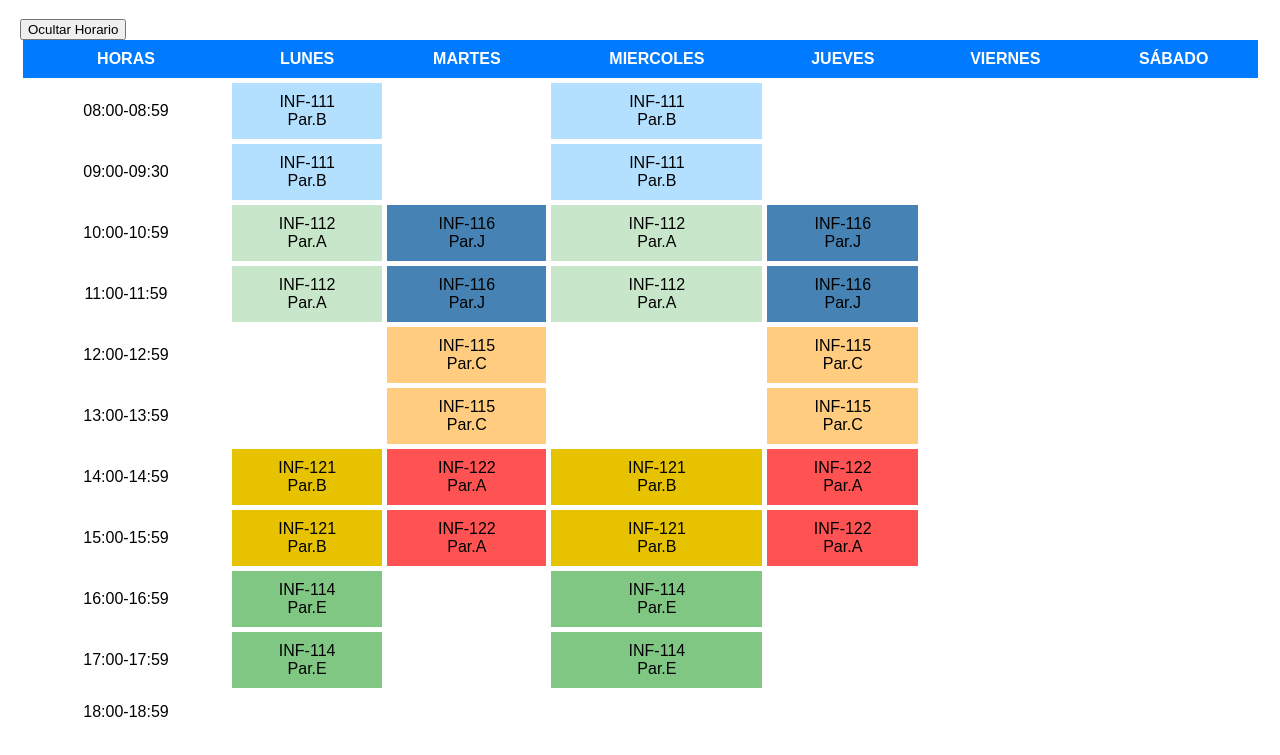
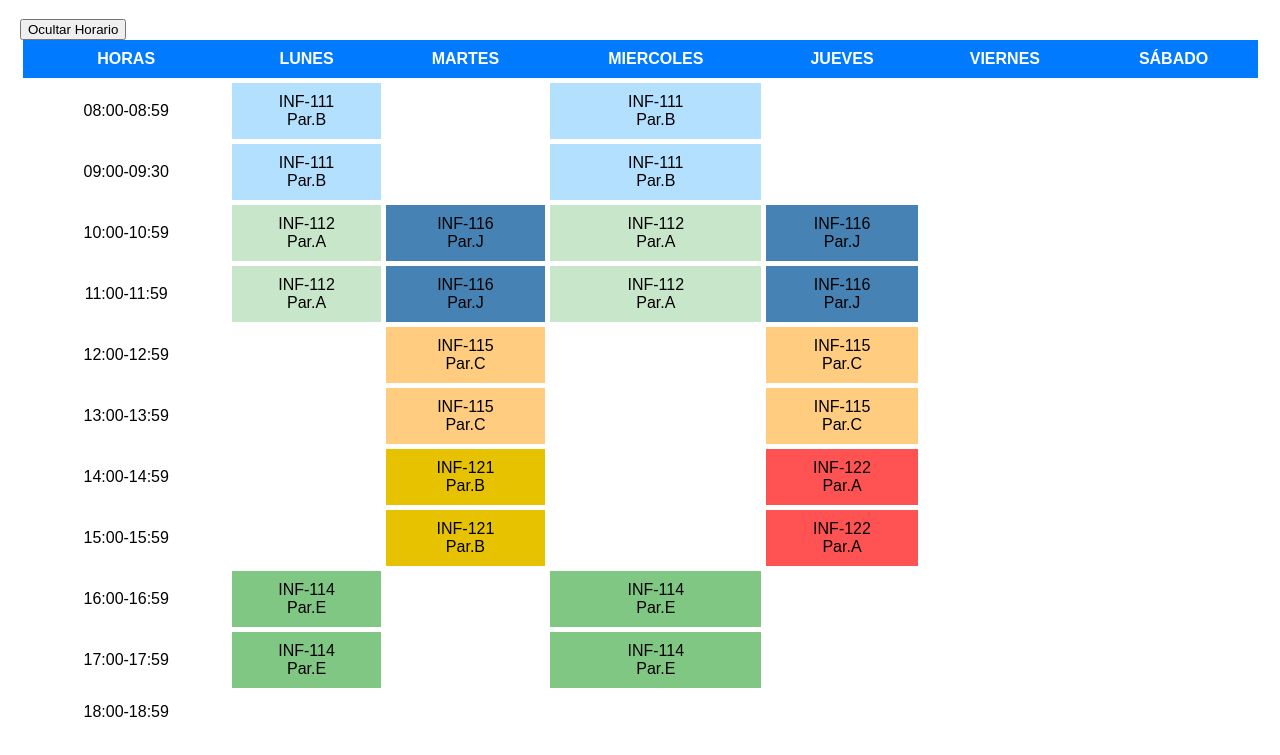
Before and after one commit to Cristian-Quispe2/Horarios, a plain HTML site: page index.html in a window 1280 px wide. Shown: the part 81-836 px from the top of the page. Drawn offline with Linux system fonts and the light colour scheme.

Commit message:
index.html

```diff
--- a/index.html
+++ b/index.html
@@ -23,11 +23,13 @@
             text-align: center;
             background-color: #007bff; /* Color azul */
             color: white;
+            border: none; /* Sin borde en la fila de encabezado */
         }
         td {
             padding: 10px;
             text-align: center;
-            border: 5px solid white; /* Borde blanco grueso */
+            border: 5px solid white; /* Borde blanco grueso para las celdas */
+            background-color: white; /* Color de fondo blanco para las celdas */
         }
         .celeste {
             background-color: #b3e0ff; /* Celeste claro */
@@ -123,18 +125,18 @@
     </tr>
     <tr>
         <td>14:00-14:59</td>
+        <td></td> <!-- Eliminado contenido de LUNES -->
         <td class="mostaza">INF-121<br>Par.B</td>
-        <td class="rojo">INF-122<br>Par.A</td>
-        <td class="mostaza">INF-121<br>Par.B</td>
+        <td></td> <!-- Eliminado contenido de MIÉRCOLES -->
         <td class="rojo">INF-122<br>Par.A</td>
         <td></td>
         <td></td>
     </tr>
     <tr>
         <td>15:00-15:59</td>
+        <td></td> <!-- Eliminado contenido de LUNES -->
         <td class="mostaza">INF-121<br>Par.B</td>
-        <td class="rojo">INF-122<br>Par.A</td>
-        <td class="mostaza">INF-121<br>Par.B</td>
+        <td></td> <!-- Eliminado contenido de MIÉRCOLES -->
         <td class="rojo">INF-122<br>Par.A</td>
         <td></td>
         <td></td>
```
